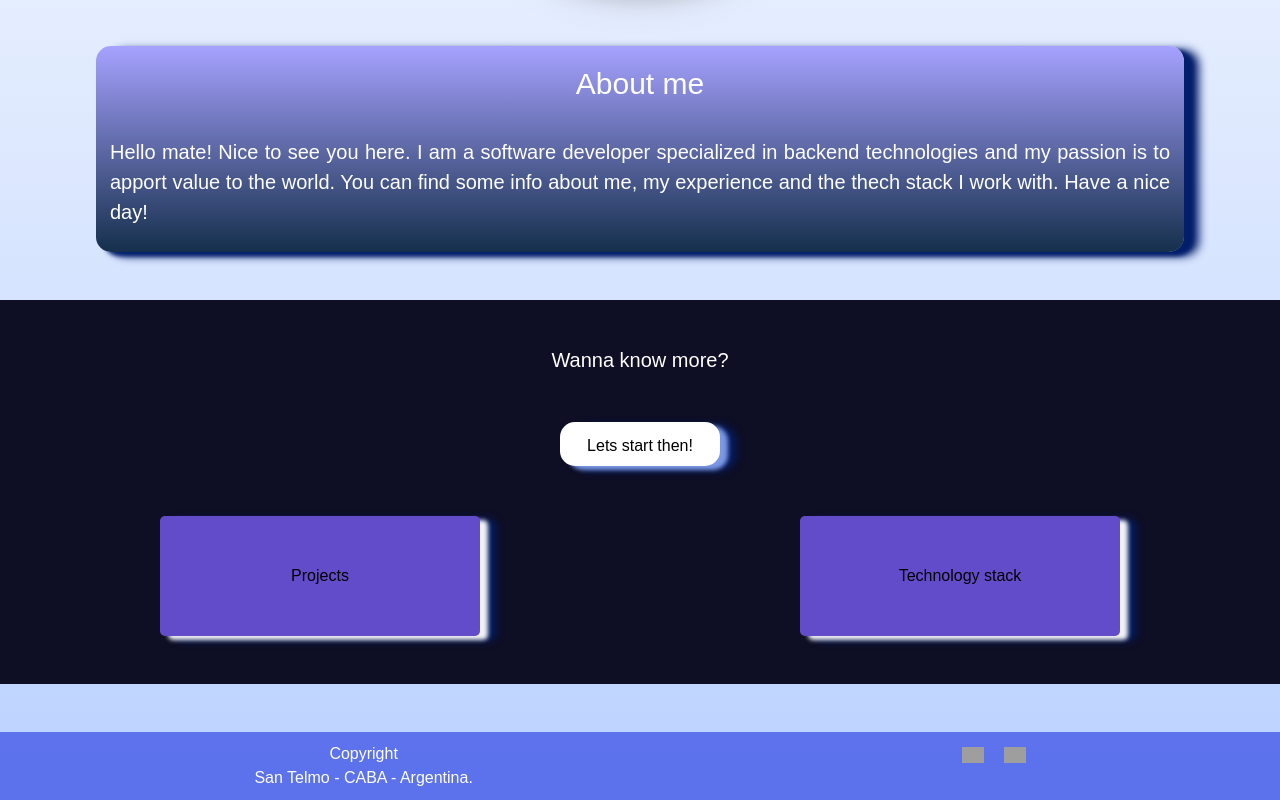
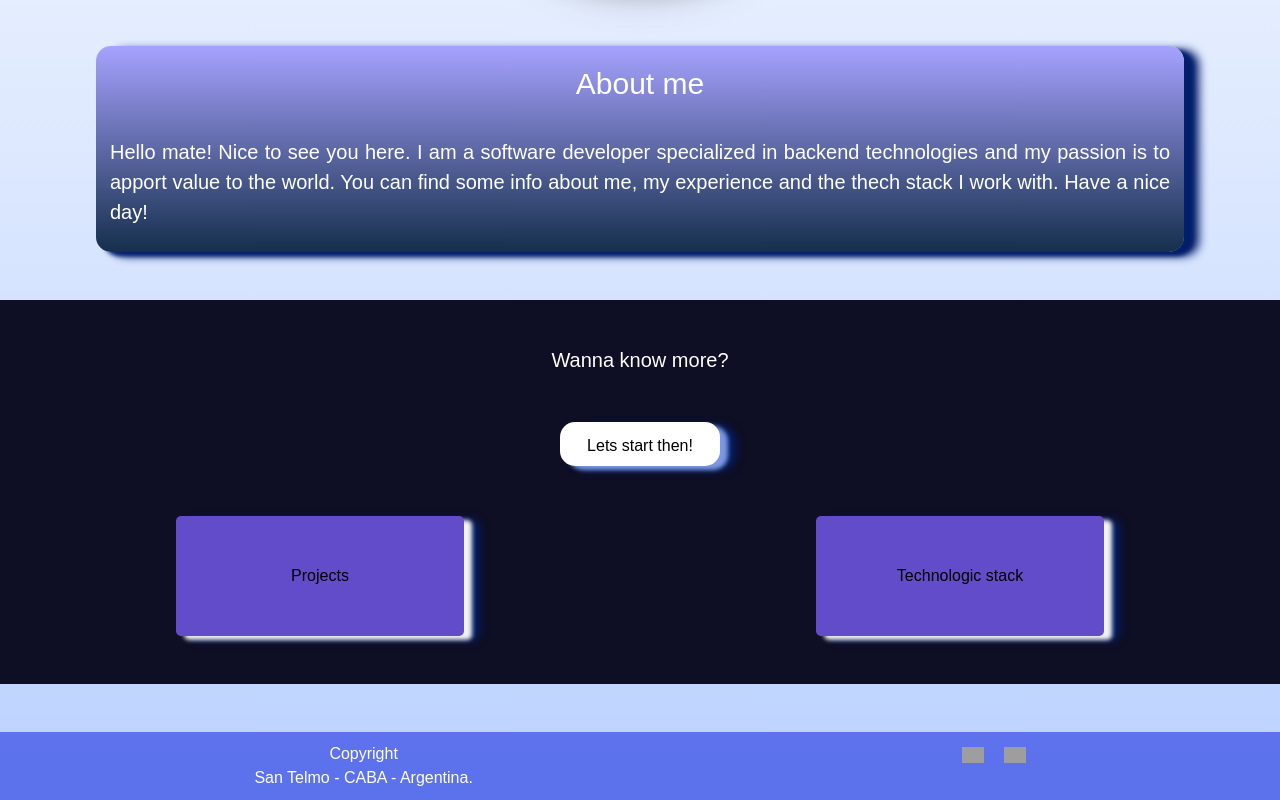
Before and after one commit to augustoocch/augustoocc-personalweb, a React (Vite) app: page / in a window 1280 px wide. Shown: the part 479-1279 px from the top of the page. Built offline with nearby package versions, Linux system fonts and the light colour scheme; grey boxes are pictures that could not be loaded.

Commit message:
Changed styles

```diff
--- a/src/components/landingPage/Landing.jsx
+++ b/src/components/landingPage/Landing.jsx
@@ -32,7 +32,7 @@ function Landing() {
             <BlueLayout
                 titleLayout ="Wanna know more?"
                 subtitleLayout ="Lets start then!"
-                block1 ="Technology stack"
+                block1 ="Technologic stack"
                 block2 ="Projects"
             />
 
--- a/src/index.css
+++ b/src/index.css
@@ -109,7 +109,7 @@ color: white;
   background-color: rgb(99, 76, 201);
   color: #000;
   border-radius: 5px;
-  max-width: 20em;
+  max-width: 18em;
   box-shadow:  8px 4px 4px rgb(241, 242, 245), 15px 4px 10px rgb(3, 31, 107);
 }
 
```
